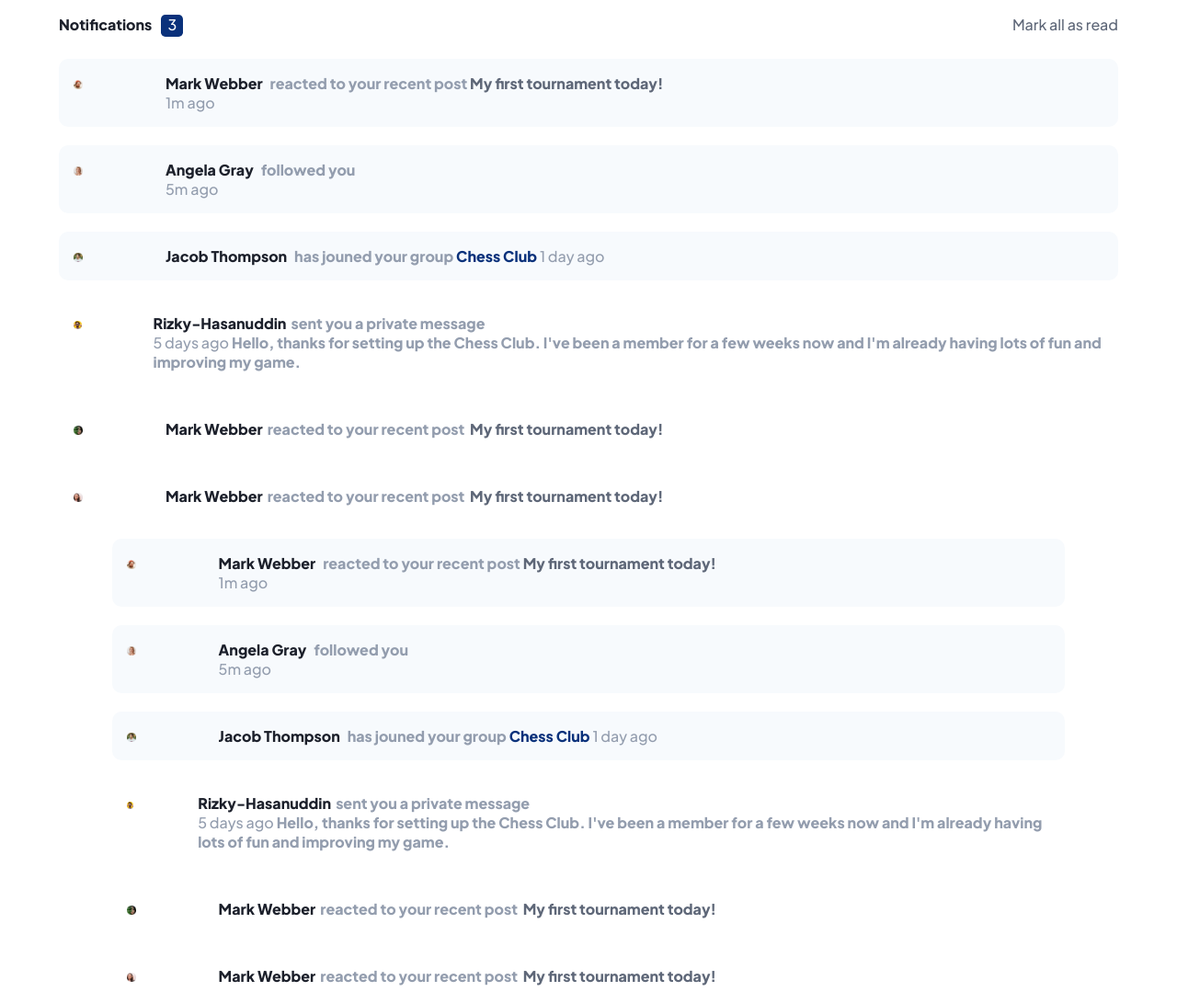
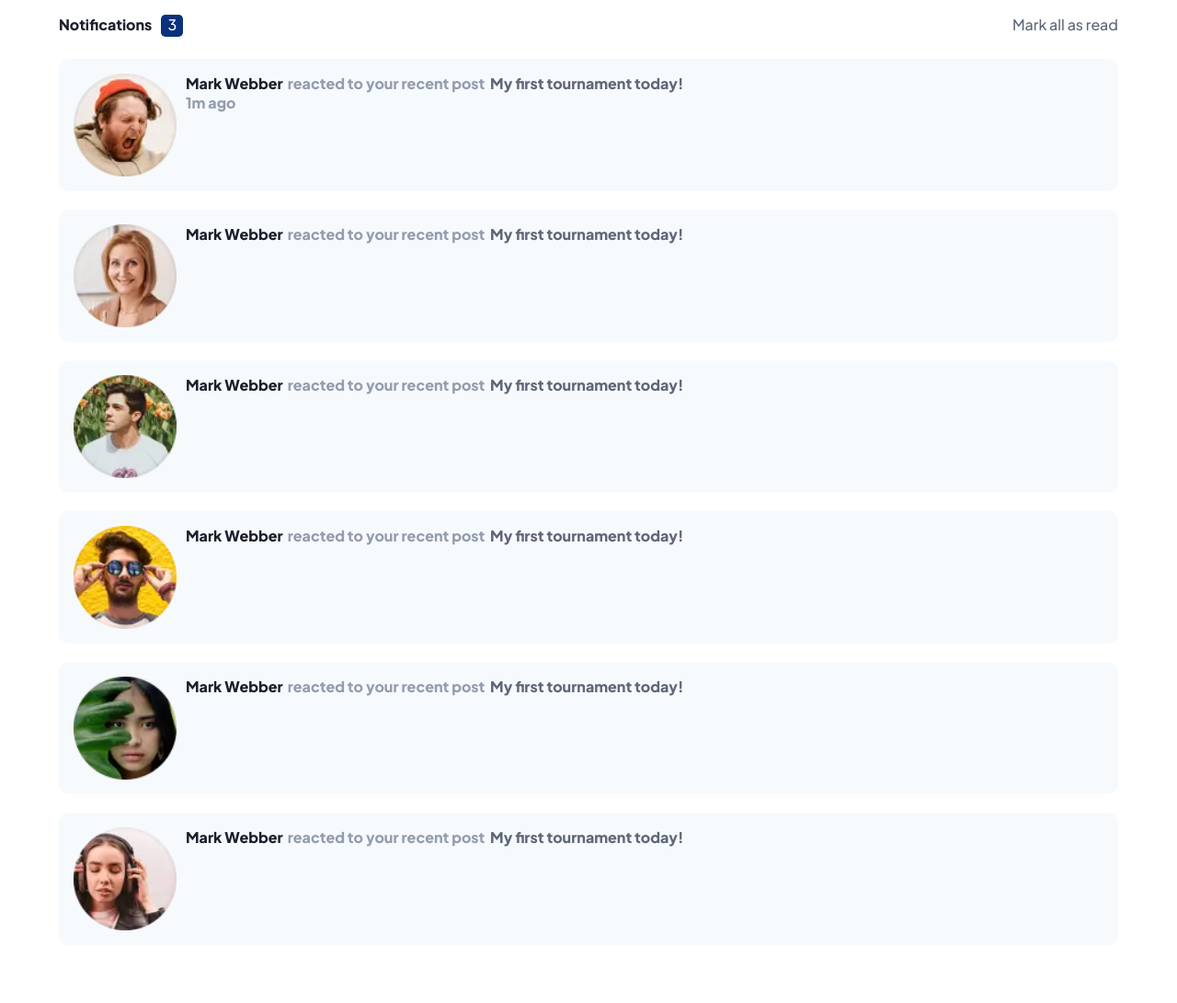
Before and after one commit to vsribeiro19/FrontEndMentorNotifications, a plain HTML site: page index.html in a window 1280 px wide. Shown: the whole page at 92% size. After the commit the page ends 1048 px from the top, so only its background shows below. Drawn offline with Linux system fonts and the light colour scheme.

Commit message:
Revert "Deixando o projeto mais semântico."
This reverts commit 12178d5742465becf4d41e16f1e868b877082860.

```diff
--- a/assets/css/style.css
+++ b/assets/css/style.css
@@ -77,18 +77,18 @@ body {
 }
 
 .header_text_read_notifications {
-    color: var(--font-neutralDarkBlue-color);
+    color: var( --font-neutralDarkBlue-color);
     font-weight: 500;
 }
 
 /* END HEADER */
-section {
+.notifications {
     margin: 0 auto;
     max-width: 90%;
 }
 
 /* MAIN */
-.card_notification_pin {
+.card_notification {
     display: flex;
     align-items: start;
     max-height: fit-content;
@@ -98,21 +98,14 @@ section {
     padding: 1rem;
 }
 
-.card_notification {
-    display: flex;
-    align-items: start;
-    max-height: fit-content;
-    border-radius: 10px;
-    margin-bottom: 20px;
-    padding: 1rem;
+.card_notification p {
+    /* border: 1px solid rebeccapurple; */
+    /* padding: 0 10px; */
+    color: var(--font-neutralBlue-color);
+    font-weight: 800;
 }
 
-.card_notification_pin, .card_notification p {
-    color: var(--font-neutralBlue-color);
-    font-weight: 600;
-}
-
-.card_notification_pin img, .card_notification img {
+.card_notification img {
     width: 10%;
     height: max-content;
     background-size: cover;
@@ -130,16 +123,4 @@ section {
     font-weight: 800;
 }
 
-.text_link_emphasis {
-    color: var(--font-neutralDarkBlue-color);
-    font-weight: 800;
-    text-decoration: none;
-    color: var(--font-primaryBlue-color);
-}
-
-.post_time {
-    color: var(--font-neutralBlue-color);
-    font-weight: 500;
-}
-
 /* END MAIN */
--- a/index.html
+++ b/index.html
@@ -20,160 +20,51 @@
         <span class="header_text_read_notifications">Mark all as read</span>
     </header>
     <main>
-        <section>
-            <article class="card_notification_pin">
-                <figure>
+        <div class="notifications">
+            <div class="card_notification">
                 <img src="assets/images/avatar-mark-webber.webp" alt="Avatar Mark Webber">
-                </figure>
                 <p>
-                    <span class="user_name">Mark Webber</span>
-                    reacted to your recent post
+                    <span class="user_name">Mark Webber</span>reacted to your recent post&nbsp;
                     <span class="text_emphasis">My first tournament today!</span><br>
-                    <span class="post_time">1m ago</span>
+                    1m ago
                 </p>
-            </article>
-        </section>
-        <section>
-            <article class="card_notification_pin">
-                <figure>
-                    <img src="assets/images/avatar-angela-gray.webp" alt="Avatar Angela Gray">
-                </figure>
+            </div>
+            <div class="card_notification">
+                <img src="assets/images/avatar-angela-gray.webp" alt="Avatar Mark Webber">
                 <p>
-                    <span class="user_name">Angela Gray</span>
-                    <span>followed you</span><br>
-                    <span class="post_time">5m ago</span>
-
+                    <span class="user_name">Mark Webber</span>reacted to your recent post&nbsp;
+                    <span class="text_emphasis">My first tournament today!</span><br>
                 </p>
-            </article>
-        </section>
-        <section>
-            <article class="card_notification_pin">
-                <figure>
-                    <img src="assets/images/avatar-jacob-thompson.webp" alt="Avatar Jacob Thompson">
-                </figure>
-                <p>
-                    <span class="user_name">Jacob Thompson</span>
-                    <span>has jouned your group</span>
-                    <a href="#" class="text_link_emphasis">Chess Club</a>
-                    <span class="post_time">1 day ago</span>
-                </p>
-            </article>
-        </section>
-        <section>
-            <article class="card_notification">
-                <figure>
-                    <img src="assets/images/avatar-rizky-hasanuddin.webp" alt="Avatar rizky-hasanuddin">
-                </figure>
-                <p>
-                    <span class="user_name">Rizky-Hasanuddin</span>sent you a private message
-                    <br>
-                    <span class="post_time">5 days ago</span>
-                    <span class="text_message">
-                        Hello, thanks for setting up the Chess Club. I've been a member for a few weeks now and I'm
-                        already having lots of fun and improving my game.
-                    </span>
-                </p>
-            </article>
-        </section>
-        <section>
-            <article class="card_notification">
-                <figure>
-                    <img src="assets/images/avatar-kimberly-smith.webp" alt="Avatar Mark Webber">
-                </figure>
+            </div>
+            <div class="card_notification">
+                <img src="assets/images/avatar-jacob-thompson.webp" alt="Avatar Mark Webber">
                 <p>
                     <span class="user_name">Mark Webber</span>reacted to your recent post&nbsp;
                     <span class="text_emphasis">My first tournament today!</span>
                 </p>
-            </article>
-        </section>
-        <section>
-            <article class="card_notification">
-                <figure>
-                    <img src="assets/images/avatar-anna-kim.webp" alt="Avatar Mark Webber">
-                </figure>
+            </div>
+            <div class="card_notification">
+                <img src="assets/images/avatar-rizky-hasanuddin.webp" alt="Avatar Mark Webber">
                 <p>
                     <span class="user_name">Mark Webber</span>reacted to your recent post&nbsp;
                     <span class="text_emphasis">My first tournament today!</span>
                 </p>
-            </article>
-            <section>
-                <article class="card_notification_pin">
-                    <figure>
-                        <img src="assets/images/avatar-mark-webber.webp" alt="Avatar Mark Webber">
-                    </figure>
-                    <p>
-                        <span class="user_name">Mark Webber</span>
-                        reacted to your recent post
-                        <span class="text_emphasis">My first tournament today!</span><br>
-                        <span class="post_time">1m ago</span>
-                    </p>
-                </article>
-            </section>
-            <section>
-                <article class="card_notification_pin">
-                    <figure>
-                        <img src="assets/images/avatar-angela-gray.webp" alt="Avatar Angela Gray">
-                    </figure>
-                    <p>
-                        <span class="user_name">Angela Gray</span>
-                        <span>followed you</span><br>
-                        <span class="post_time">5m ago</span>
-
-                    </p>
-                </article>
-            </section>
-            <section>
-                <article class="card_notification_pin">
-                    <figure>
-                        <img src="assets/images/avatar-jacob-thompson.webp" alt="Avatar Jacob Thompson">
-                    </figure>
-                    <p>
-                        <span class="user_name">Jacob Thompson</span>
-                        <span>has jouned your group</span>
-                        <a href="#" class="text_link_emphasis">Chess Club</a>
-                        <span class="post_time">1 day ago</span>
-                    </p>
-                </article>
-            </section>
-            <section>
-                <article class="card_notification">
-                    <figure>
-                        <img src="assets/images/avatar-rizky-hasanuddin.webp" alt="Avatar rizky-hasanuddin">
-                    </figure>
-                    <p>
-                        <span class="user_name">Rizky-Hasanuddin</span>sent you a private message
-                        <br>
-                        <span class="post_time">5 days ago</span>
-                        <span class="text_message">
-                            Hello, thanks for setting up the Chess Club. I've been a member for a few weeks now and I'm
-                            already having lots of fun and improving my game.
-                        </span>
-                    </p>
-                </article>
-            </section>
-            <section>
-                <article class="card_notification">
-                    <figure>
+            </div>
+            <div class="card_notification">
                 <img src="assets/images/avatar-kimberly-smith.webp" alt="Avatar Mark Webber">
-                    </figure>
                 <p>
                     <span class="user_name">Mark Webber</span>reacted to your recent post&nbsp;
                     <span class="text_emphasis">My first tournament today!</span>
                 </p>
-                </article>
-            </section>
-            <section>
-                <article class="card_notification">
-                    <figure>
+            </div>
+            <div class="card_notification">
                 <img src="assets/images/avatar-anna-kim.webp" alt="Avatar Mark Webber">
-                    </figure>
                 <p>
                     <span class="user_name">Mark Webber</span>reacted to your recent post&nbsp;
                     <span class="text_emphasis">My first tournament today!</span>
                 </p>
-                </article>
-            </section>
-        </section>
+            </div>
+        </div>
     </main>
 </body>
 
```
Lines whose indentation alone changed are shown as unchanged.
